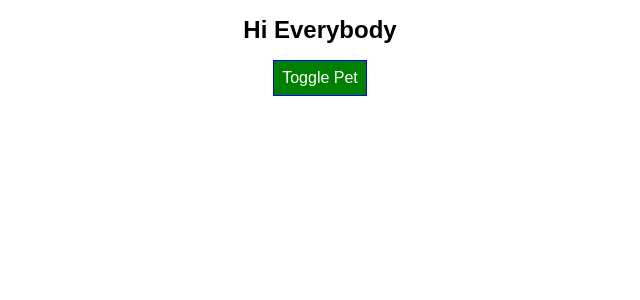
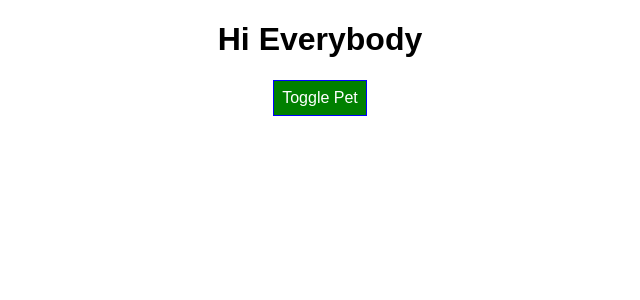
Before and after one commit to ideascomealive/cra-demo, a React (Create React App) app: page / in a window 1280 px wide. Shown: the top 300 px of the page, without its empty margins (320-960 px from the left). Built offline with nearby package versions, Linux system fonts and the light colour scheme.

Commit message:
24 conditional class name and radium

```diff
--- a/package.json
+++ b/package.json
@@ -3,6 +3,7 @@
   "version": "0.1.0",
   "private": true,
   "dependencies": {
+    "radium": "^0.25.2",
     "react": "^16.8.6",
     "react-dom": "^16.8.6",
     "react-scripts": "1.1.5"
--- a/src/App.css
+++ b/src/App.css
@@ -2,27 +2,11 @@
   text-align: center;
 }
 
-.App-logo {
-  animation: App-logo-spin infinite 20s linear;
-  height: 80px;
+/* 24a - classes for conditional className */
+.red {
+  color: red;
 }
 
-.App-header {
-  background-color: #222;
-  height: 150px;
-  padding: 20px;
-  color: white;
+.huge {
+  font-size: 3em;
 }
-
-.App-title {
-  font-size: 1.5em;
-}
-
-.App-intro {
-  font-size: large;
-}
-
-@keyframes App-logo-spin {
-  from { transform: rotate(0deg); }
-  to { transform: rotate(360deg); }
-}
--- a/src/App.js
+++ b/src/App.js
@@ -1,6 +1,8 @@
 import React, { Component } from 'react';
 import './App.css';
 import Pet from './Pet/Pet';
+//npm i radium and then import
+import Radium from 'radium';
 
 class App extends Component {
     state = {
@@ -41,14 +43,17 @@
     }
 
     render() {
-        //change background and font default
         const styles = {
             backgroundColor: 'green',
             color: 'white',
             font: 'inherit',
             border: '1px solid blue',
             padding: '8px',
-            cursor: 'pointer'
+            cursor: 'pointer',
+            ':hover': { //create a :hover using a string as a property name
+                backgroundColor: 'darkgreen',
+                color: 'yellow'
+            }
         };
 
         let petsRender = null;
@@ -66,13 +71,27 @@
               })}
             </div>
             );
-            //dynamically change the background color if pets is rendered
             styles.backgroundColor = 'red'
+            styles[':hover'] = { //use bracket notation to call the string
+              backgroundColor: 'rebeccapurple',
+              color: 'black'
+            }
         }
 
+        //24a - adding conditional classnames
+        const classes = [];
+
+        if (this.state.pets.length <= 2) {
+            classes.push('red');
+        }
+        if (this.state.pets.length <= 1) {
+            classes.push('huge');
+        }
+
+        //24a add classes.join to header tag
         return (
         <div className="App">
-            <h1 className="App-title">Hi Everybody</h1>
+            <h1 className={classes.join(' ')}>Hi Everybody</h1>
             <button
                 style={styles}
                 onClick={this.togglePetsHandler}>Toggle Pet</button>
@@ -82,4 +101,5 @@
     }
 }
 
-export default App;
+//export app by calling Radium like a HOC
+export default Radium(App);
--- a/src/Pet/Pet.css
+++ b/src/Pet/Pet.css
@@ -1,4 +1,4 @@
-.Person {
+.Pet {
     width: 60%;
     margin: auto;
     border: 1px solid #eee;
--- a/src/Pet/Pet.js
+++ b/src/Pet/Pet.js
@@ -1,5 +1,7 @@
 import React from 'react';
 import './Pet.css';
+//import radium
+import Radium from 'radium';
 
 const pet = (props) => {
     return (
@@ -11,4 +13,5 @@
     )
 };
 
-export default pet;
+//export pet call radium
+export default Radium(pet);
```
Also changed, not shown: 1 other file (tests, documents, lock files or other folders).
